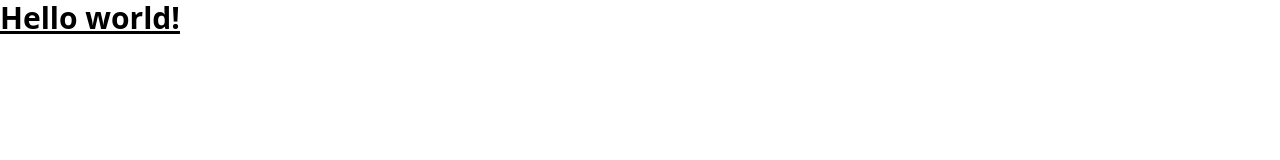
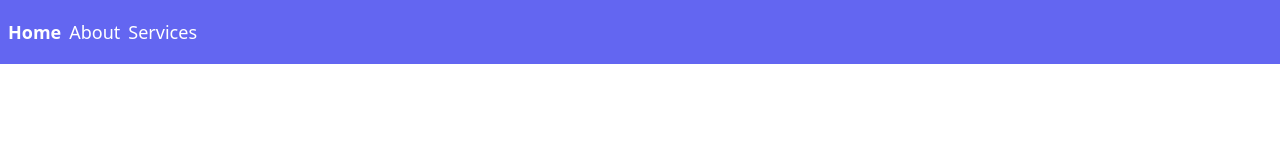
Before and after one commit to SpringfieldCollege-MPCS/CISC288-TailwindStarter, a website: page src/index.html in a window 1280 px wide. Drawn offline with nearby package versions, Linux system fonts and the light colour scheme.

Commit message:
Making a header!

```diff
--- a/src/index.html
+++ b/src/index.html
@@ -21,14 +21,19 @@
     </style>
   </head>
   <body>
-    <main class="container mx-auto">
-        <h1 class="text-3xl font-bold underline">Hello world!</h1>
+    <main class="md:container mx-auto">
+      <nav class="bg-indigo-500 w-full">
+        <ul class="flex gap-2 items-center h-16 p-2 text-lg">
+          <li><a class="text-white font-bold" href="">Home</a> </li>
+          <li> <a class="text-white" href="">About</a> </li>
+          <li> <a class="text-white" href="">Services</a> </li>
+        </ul>
+      </nav>
 
-        <!-- Transition and Hover -->
-        <!-- <button class="px-4 py-2 text-white font-semibold text-sm rounded-md transition ease-in-out delay-50 bg-blue-500 hover:scale-110 hover:bg-indigo-500 duration-300">
+      <!-- Transition and Hover -->
+      <!-- <button class="px-4 py-2 text-white font-semibold text-sm rounded-md transition ease-in-out delay-50 bg-blue-500 hover:scale-110 hover:bg-indigo-500 duration-300">
           Save Changes
         </button> -->
     </main>
-
   </body>
 </html>
```
Also changed, not shown: README.md.
